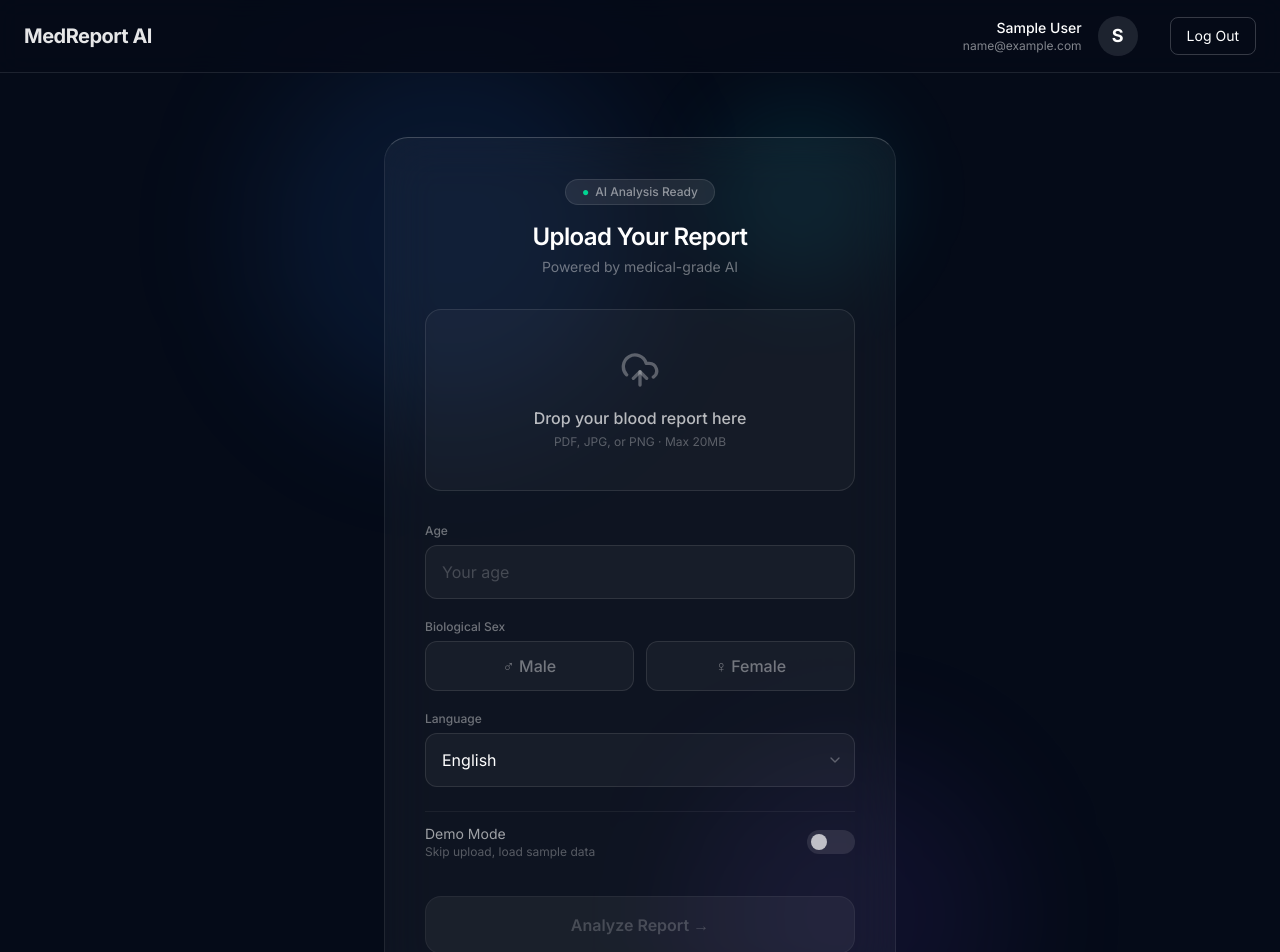
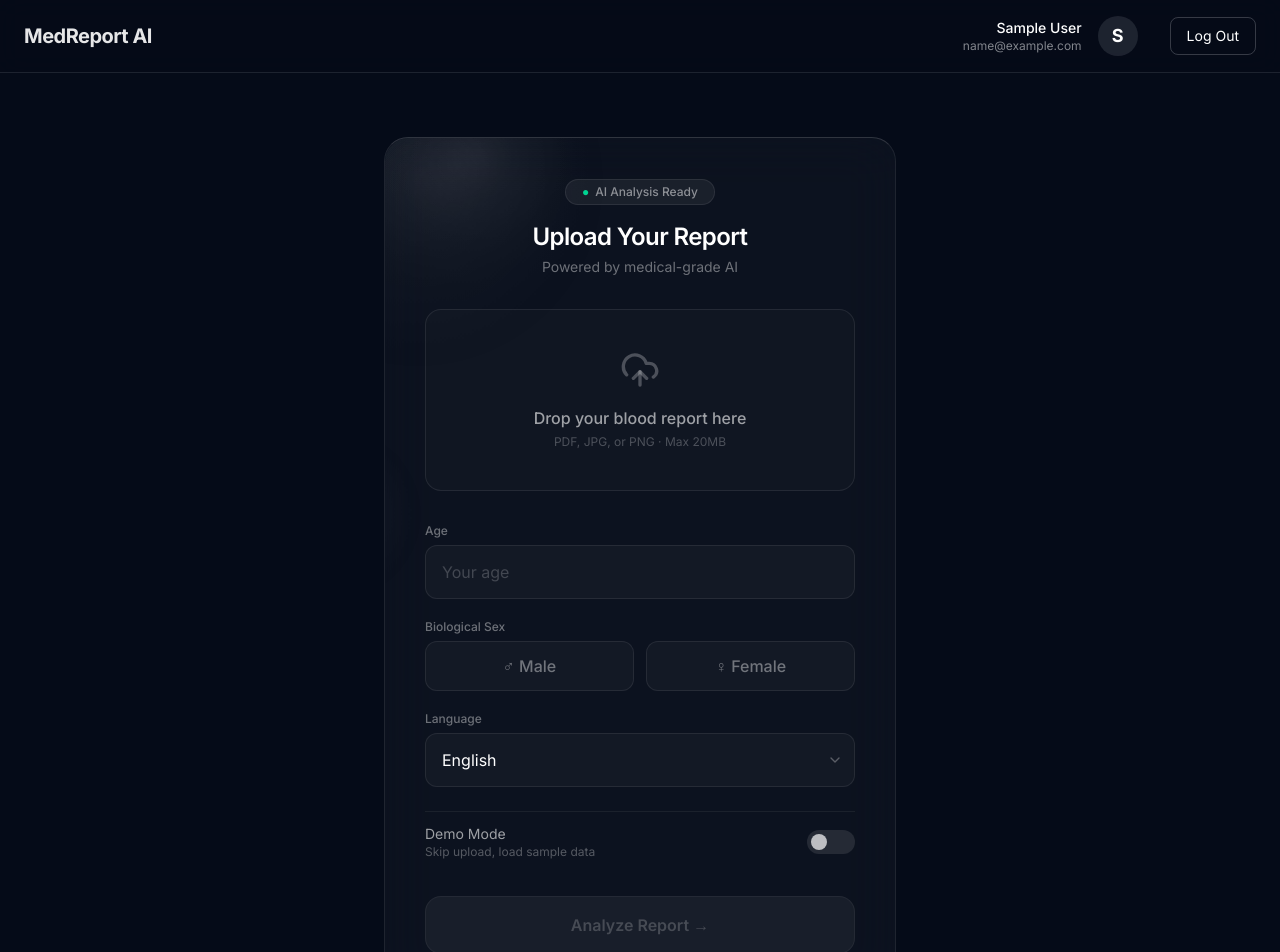
Before and after one commit to Anurag-1902-Patil/PS0405-Code-Blooded-, a Next.js app in the folder Frontend/: page /dashboard in a window 1280 px wide. Shown: the top 952 px of the page. Built offline with nearby package versions, Linux system fonts and the light colour scheme; sample sign-in values are in the browser's storage.

Commit message:
feat(ui): dark fluid cursor-reactive background, remove neon blobs

```diff
--- a/Frontend/src/components/dashboard/UploadPanel.tsx
+++ b/Frontend/src/components/dashboard/UploadPanel.tsx
@@ -1,9 +1,102 @@
 'use client';
 
-import { useState, useRef } from 'react';
+import { useState, useRef, useEffect, useCallback } from 'react';
 import { UploadCloud, CheckCircle, ChevronDown } from 'lucide-react';
 import { motion } from 'framer-motion';
 
+/* ─────────── Dark Fluid Background ─────────── */
+function DarkFluidCanvas() {
+  const canvasRef = useRef<HTMLCanvasElement>(null);
+  const mouse = useRef({ x: 0, y: 0 });
+  const blobs = useRef<{ x: number; y: number; vx: number; vy: number; r: number }[]>([]);
+
+  useEffect(() => {
+    const canvas = canvasRef.current;
+    if (!canvas) return;
+    const ctx = canvas.getContext('2d');
+    if (!ctx) return;
+
+    const resize = () => {
+      const parent = canvas.parentElement;
+      if (!parent) return;
+      canvas.width = parent.offsetWidth;
+      canvas.height = parent.offsetHeight;
+    };
+    resize();
+    window.addEventListener('resize', resize);
+
+    // Seed 5 dark blobs at random positions
+    blobs.current = Array.from({ length: 5 }, () => ({
+      x: Math.random() * canvas.width,
+      y: Math.random() * canvas.height,
+      vx: (Math.random() - 0.5) * 0.3,
+      vy: (Math.random() - 0.5) * 0.3,
+      r: 120 + Math.random() * 100,
+    }));
+
+    let raf: number;
+    const draw = () => {
+      ctx.clearRect(0, 0, canvas.width, canvas.height);
+
+      blobs.current.forEach((b) => {
+        // Gently attract towards cursor
+        const dx = mouse.current.x - b.x;
+        const dy = mouse.current.y - b.y;
+        b.vx += dx * 0.00008;
+        b.vy += dy * 0.00008;
+
+        // Dampen
+        b.vx *= 0.985;
+        b.vy *= 0.985;
+
+        b.x += b.vx;
+        b.y += b.vy;
+
+        // Wrap edges softly
+        if (b.x < -b.r) b.x = canvas.width + b.r;
+        if (b.x > canvas.width + b.r) b.x = -b.r;
+        if (b.y < -b.r) b.y = canvas.height + b.r;
+        if (b.y > canvas.height + b.r) b.y = -b.r;
+
+        // Draw dark radial gradient blob — very subtle dark tones
+        const grad = ctx.createRadialGradient(b.x, b.y, 0, b.x, b.y, b.r);
+        grad.addColorStop(0, 'rgba(255, 255, 255, 0.04)');
+        grad.addColorStop(0.4, 'rgba(255, 255, 255, 0.015)');
+        grad.addColorStop(1, 'rgba(0, 0, 0, 0)');
+        ctx.fillStyle = grad;
+        ctx.beginPath();
+        ctx.arc(b.x, b.y, b.r, 0, Math.PI * 2);
+        ctx.fill();
+      });
+
+      raf = requestAnimationFrame(draw);
+    };
+    draw();
+
+    return () => {
+      cancelAnimationFrame(raf);
+      window.removeEventListener('resize', resize);
+    };
+  }, []);
+
+  const handleMouseMove = useCallback((e: React.MouseEvent) => {
+    const rect = (e.currentTarget as HTMLElement).getBoundingClientRect();
+    mouse.current.x = e.clientX - rect.left;
+    mouse.current.y = e.clientY - rect.top;
+  }, []);
+
+  return (
+    <div
+      className="absolute inset-0 overflow-hidden rounded-3xl pointer-events-none"
+      onMouseMove={handleMouseMove}
+      style={{ pointerEvents: 'none' }}
+    >
+      <canvas ref={canvasRef} className="w-full h-full" />
+    </div>
+  );
+}
+
+/* ─────────── Upload Panel ─────────── */
 export default function UploadPanel({ onAnalyze }: { onAnalyze: (file: File | null, age: string, gender: string, language: string, isDemo: boolean) => void }) {
   const [file, setFile] = useState<File | null>(null);
   const [age, setAge] = useState('');
@@ -11,6 +104,8 @@ export default function UploadPanel({ onAnalyze }: { onAnalyze: (file: File | nu
   const [language, setLanguage] = useState('English');
   const [isDemo, setIsDemo] = useState(false);
   const fileInputRef = useRef<HTMLInputElement>(null);
+  const containerRef = useRef<HTMLDivElement>(null);
+  const mouse = useRef({ x: 0, y: 0 });
 
   const handleDragOver = (e: React.DragEvent) => {
     e.preventDefault();
@@ -31,23 +126,43 @@ export default function UploadPanel({ onAnalyze }: { onAnalyze: (file: File | nu
 
   const isSubmitDisabled = !file && !isDemo;
 
+  /* Track mouse position for the fluid canvas */
+  const handleContainerMouseMove = useCallback((e: React.MouseEvent) => {
+    const rect = containerRef.current?.getBoundingClientRect();
+    if (!rect) return;
+    mouse.current.x = e.clientX - rect.left;
+    mouse.current.y = e.clientY - rect.top;
+
+    // Forward to canvas blobs
+    const canvas = containerRef.current?.querySelector('canvas');
+    if (canvas) {
+      const canvasBlobs = (canvas as any).__blobs;
+      if (canvasBlobs) {
+        canvasBlobs.mouse.x = mouse.current.x;
+        canvasBlobs.mouse.y = mouse.current.y;
+      }
+    }
+  }, []);
+
   return (
-    <div className="relative max-w-lg mx-auto mt-16">
-      {/* === Ambient depth blobs === */}
-      <div className="absolute -top-24 -left-32 w-96 h-96 rounded-full bg-blue-500/10 blur-3xl pointer-events-none" />
-      <div className="absolute -bottom-20 -right-28 w-80 h-80 rounded-full bg-violet-500/[0.08] blur-3xl pointer-events-none" />
-      <div className="absolute -top-10 right-0 w-48 h-48 rounded-full bg-cyan-400/[0.08] blur-2xl pointer-events-none" />
-
-      {/* === Glass Card === */}
+    <div
+      ref={containerRef}
+      className="relative max-w-lg mx-auto mt-16"
+      onMouseMove={handleContainerMouseMove}
+    >
+      {/* === Glass Card with Dark Fluid === */}
       <motion.div
         initial={{ opacity: 0, y: 24 }}
         animate={{ opacity: 1, y: 0 }}
         transition={{ duration: 0.6, ease: [0.16, 1, 0.3, 1] }}
-        className="relative backdrop-blur-xl bg-white/[0.04] border border-white/[0.08] border-t-white/20 rounded-3xl p-10"
+        className="relative overflow-hidden backdrop-blur-xl bg-white/[0.03] border border-white/[0.08] border-t-white/15 rounded-3xl p-10"
       >
+        {/* Dark Fluid Background Layer */}
+        <FluidBackground containerRef={containerRef} />
+
         {/* — Header — */}
-        <div className="text-center mb-8">
-          <div className="inline-flex items-center gap-1.5 bg-white/[0.08] border border-white/10 rounded-full px-4 py-1 mb-4">
+        <div className="relative z-10 text-center mb-8">
+          <div className="inline-flex items-center gap-1.5 bg-white/[0.06] border border-white/[0.08] rounded-full px-4 py-1 mb-4">
             <span className="text-emerald-400 text-xs">●</span>
             <span className="text-xs text-white/50 font-medium">AI Analysis Ready</span>
           </div>
@@ -57,14 +172,14 @@ export default function UploadPanel({ onAnalyze }: { onAnalyze: (file: File | nu
 
         {/* — Drag Zone — */}
         <div
-          className="group border border-white/10 bg-white/[0.03] rounded-2xl p-10 text-center cursor-pointer hover:border-white/25 hover:bg-white/[0.06] hover:ring-1 hover:ring-white/10 transition-all duration-300 mb-8"
+          className="relative z-10 group border border-white/[0.08] bg-white/[0.02] rounded-2xl p-10 text-center cursor-pointer hover:border-white/20 hover:bg-white/[0.05] hover:ring-1 hover:ring-white/[0.08] transition-all duration-300 mb-8"
           onDragOver={handleDragOver}
           onDrop={handleDrop}
           onClick={() => fileInputRef.current?.click()}
         >
-          <UploadCloud className="w-10 h-10 text-white/30 mx-auto" />
-          <p className="text-white/70 font-medium mt-4">Drop your blood report here</p>
-          <p className="text-white/30 text-xs mt-1">PDF, JPG, or PNG · Max 20MB</p>
+          <UploadCloud className="w-10 h-10 text-white/25 mx-auto" />
+          <p className="text-white/60 font-medium mt-4">Drop your blood report here</p>
+          <p className="text-white/25 text-xs mt-1">PDF, JPG, or PNG · Max 20MB</p>
           <input
             type="file"
             ref={fileInputRef}
@@ -81,7 +196,7 @@ export default function UploadPanel({ onAnalyze }: { onAnalyze: (file: File | nu
         </div>
 
         {/* — Form Fields — */}
-        <div className="flex flex-col gap-5 mb-6">
+        <div className="relative z-10 flex flex-col gap-5 mb-6">
           {/* Age */}
           <div>
             <label className="block text-xs text-white/40 font-medium mb-1.5">Age</label>
@@ -91,7 +206,7 @@ export default function UploadPanel({ onAnalyze }: { onAnalyze: (file: File | nu
               min="1" max="120"
               value={age}
               onChange={e => setAge(e.target.value)}
-              className="w-full bg-white/[0.04] border border-white/10 rounded-xl px-4 py-3.5 text-white placeholder:text-white/20 focus:border-white/30 focus:bg-white/[0.06] transition-all outline-none"
+              className="w-full bg-white/[0.03] border border-white/[0.08] rounded-xl px-4 py-3.5 text-white placeholder:text-white/20 focus:border-white/20 focus:bg-white/[0.05] transition-all outline-none"
             />
           </div>
 
@@ -105,8 +220,8 @@ export default function UploadPanel({ onAnalyze }: { onAnalyze: (file: File | nu
                   onClick={() => setGender(g)}
                   className={`py-3 rounded-xl font-medium transition-all duration-200 border ${
                     gender === g
-                      ? 'bg-white/10 border-white/25 text-white'
-                      : 'bg-white/[0.04] border-white/10 text-white/40 hover:border-white/20 hover:text-white/60'
+                      ? 'bg-white/10 border-white/20 text-white'
+                      : 'bg-white/[0.03] border-white/[0.08] text-white/40 hover:border-white/15 hover:text-white/60'
                   }`}
                 >
                   {g === 'Male' ? '♂ ' : '♀ '}{g}
@@ -122,7 +237,7 @@ export default function UploadPanel({ onAnalyze }: { onAnalyze: (file: File | nu
               <select
                 value={language}
                 onChange={e => setLanguage(e.target.value)}
-                className="w-full appearance-none bg-white/[0.04] border border-white/10 rounded-xl px-4 py-3.5 text-white focus:border-white/30 focus:bg-white/[0.06] transition-all outline-none pr-10"
+                className="w-full appearance-none bg-white/[0.03] border border-white/[0.08] rounded-xl px-4 py-3.5 text-white focus:border-white/20 focus:bg-white/[0.05] transition-all outline-none pr-10"
               >
                 {['English', 'Hindi', 'Marathi', 'Tamil', 'Telugu', 'Bengali'].map(lang => (
                   <option key={lang} value={lang} className="bg-neutral-900 text-white">{lang}</option>
@@ -134,7 +249,7 @@ export default function UploadPanel({ onAnalyze }: { onAnalyze: (file: File | nu
         </div>
 
         {/* — Demo Mode — */}
-        <div className="flex items-center justify-between py-3 border-t border-white/[0.06] mt-2 mb-6">
+        <div className="relative z-10 flex items-center justify-between py-3 border-t border-white/[0.06] mt-2 mb-6">
           <div>
             <p className="text-sm text-white/60">Demo Mode</p>
             <p className="text-xs text-white/30">Skip upload, load sample data</p>
@@ -151,10 +266,10 @@ export default function UploadPanel({ onAnalyze }: { onAnalyze: (file: File | nu
         <button
           onClick={() => onAnalyze(file, age, gender, language, isDemo)}
           disabled={isSubmitDisabled}
-          className={`w-full rounded-2xl py-4 font-semibold transition-all duration-200 ${
+          className={`relative z-10 w-full rounded-2xl py-4 font-semibold transition-all duration-200 ${
             isSubmitDisabled
               ? 'bg-white/5 text-white/20 cursor-not-allowed border border-white/5'
-              : 'bg-white text-black hover:bg-white/90 shadow-[0_0_30px_rgba(255,255,255,0.15)] hover:shadow-[0_0_40px_rgba(255,255,255,0.25)]'
+              : 'bg-white text-black hover:bg-white/90 shadow-[0_0_30px_rgba(255,255,255,0.1)] hover:shadow-[0_0_40px_rgba(255,255,255,0.2)]'
           }`}
         >
           Analyze Report &rarr;
@@ -163,3 +278,111 @@ export default function UploadPanel({ onAnalyze }: { onAnalyze: (file: File | nu
     </div>
   );
 }
+
+/* ─────────── Fluid Background (canvas inside card) ─────────── */
+function FluidBackground({ containerRef }: { containerRef: React.RefObject<HTMLDivElement | null> }) {
+  const canvasRef = useRef<HTMLCanvasElement>(null);
+  const mouseRef = useRef({ x: 0, y: 0 });
+  const blobsRef = useRef<{ x: number; y: number; vx: number; vy: number; r: number; phase: number }[]>([]);
+
+  useEffect(() => {
+    const canvas = canvasRef.current;
+    if (!canvas) return;
+    const ctx = canvas.getContext('2d');
+    if (!ctx) return;
+
+    const resize = () => {
+      const parent = canvas.parentElement;
+      if (!parent) return;
+      canvas.width = parent.offsetWidth;
+      canvas.height = parent.offsetHeight;
+    };
+    resize();
+    window.addEventListener('resize', resize);
+
+    // Seed dark blobs
+    blobsRef.current = Array.from({ length: 6 }, (_, i) => ({
+      x: Math.random() * canvas.width,
+      y: Math.random() * canvas.height,
+      vx: (Math.random() - 0.5) * 0.4,
+      vy: (Math.random() - 0.5) * 0.4,
+      r: 100 + Math.random() * 140,
+      phase: i * 1.2,
+    }));
+
+    // Listen to mouse on the outer container so it works even over form fields
+    const container = containerRef.current;
+    const onMouseMove = (e: MouseEvent) => {
+      const rect = canvas.getBoundingClientRect();
+      mouseRef.current.x = e.clientX - rect.left;
+      mouseRef.current.y = e.clientY - rect.top;
+    };
+    container?.addEventListener('mousemove', onMouseMove);
+
+    let frame = 0;
+    let raf: number;
+
+    const draw = () => {
+      frame++;
+      ctx.clearRect(0, 0, canvas.width, canvas.height);
+
+      blobsRef.current.forEach((b) => {
+        // Attract to mouse gently
+        const dx = mouseRef.current.x - b.x;
+        const dy = mouseRef.current.y - b.y;
+        const dist = Math.sqrt(dx * dx + dy * dy);
+        const pull = Math.min(0.00015, 0.8 / (dist + 1));
+        b.vx += dx * pull;
+        b.vy += dy * pull;
+
+        // Organic sway
+        b.vx += Math.sin(frame * 0.008 + b.phase) * 0.02;
+        b.vy += Math.cos(frame * 0.006 + b.phase) * 0.02;
+
+        // Dampen
+        b.vx *= 0.988;
+        b.vy *= 0.988;
+
+        b.x += b.vx;
+        b.y += b.vy;
+
+        // Wrap edges
+        if (b.x < -b.r) b.x = canvas.width + b.r;
+        if (b.x > canvas.width + b.r) b.x = -b.r;
+        if (b.y < -b.r) b.y = canvas.height + b.r;
+        if (b.y > canvas.height + b.r) b.y = -b.r;
+
+        // Breathing radius
+        const breathR = b.r + Math.sin(frame * 0.012 + b.phase) * 15;
+
+        // Draw: very dark, subtle white/grey radial — like dark ink in water
+        const grad = ctx.createRadialGradient(b.x, b.y, 0, b.x, b.y, breathR);
+        grad.addColorStop(0, 'rgba(255,255,255,0.045)');
+        grad.addColorStop(0.35, 'rgba(255,255,255,0.02)');
+        grad.addColorStop(0.7, 'rgba(255,255,255,0.006)');
+        grad.addColorStop(1, 'rgba(0,0,0,0)');
+        ctx.fillStyle = grad;
+        ctx.beginPath();
+        ctx.arc(b.x, b.y, breathR, 0, Math.PI * 2);
+        ctx.fill();
+      });
+
+      raf = requestAnimationFrame(draw);
+    };
+    draw();
+
+    return () => {
+      cancelAnimationFrame(raf);
+      window.removeEventListener('resize', resize);
+      container?.removeEventListener('mousemove', onMouseMove);
+    };
+  }, [containerRef]);
+
+  return (
+    <canvas
+      ref={canvasRef}
+      className="absolute inset-0 w-full h-full rounded-3xl pointer-events-none"
+      style={{ zIndex: 0 }}
+    />
+  );
+}
```
